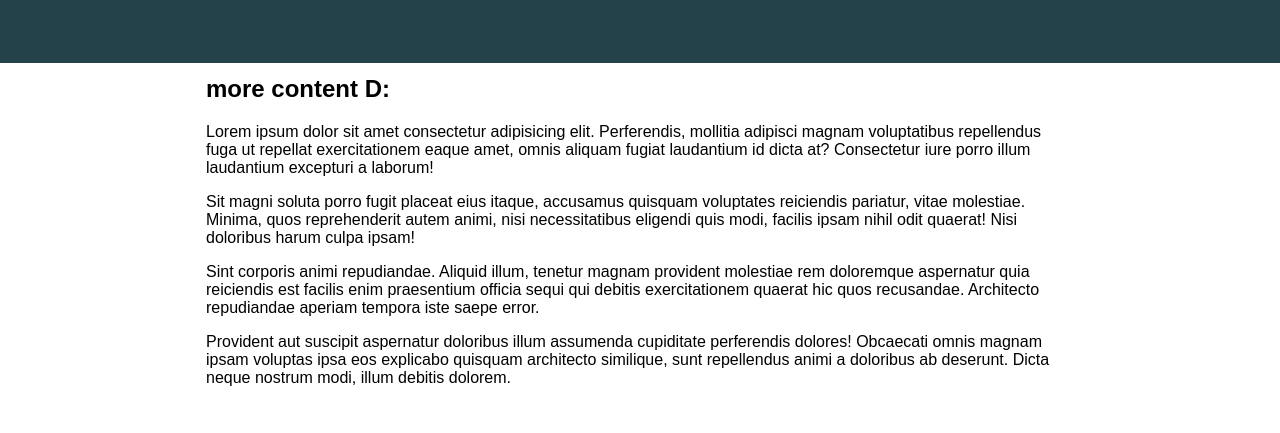
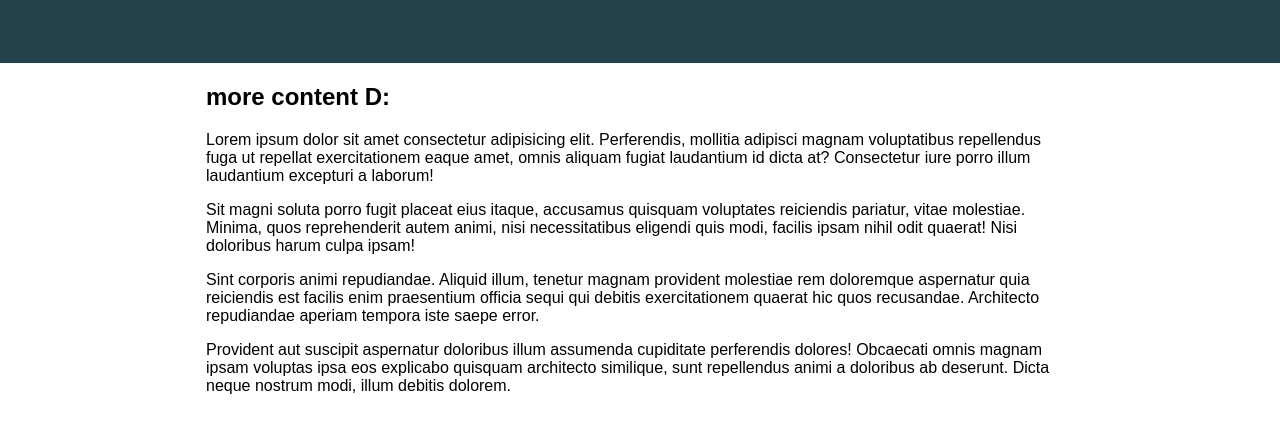
Before and after one commit to LRharlekin/resp-lo, a website: page challenge02-solution/index.html in a window 1280 px wide. Shown: the part 187-620 px from the top of the page. Drawn offline with Linux system fonts and the light colour scheme.

Commit message:
ch02 cleanup

```diff
--- a/challenge02-solution/index.html
+++ b/challenge02-solution/index.html
@@ -8,6 +8,7 @@
     <link rel="stylesheet" href="style.css" />
   </head>
   <body>
+    <div class="intro">
       <div class="container">
         <div class="intro-content">
           <h1>Lorem ipsum dolor sit.</h1>
@@ -18,7 +19,8 @@
           </p>
         </div>
       </div>
-
+    </div>
+    <div class="container">
       <h2>more content D:</h2>
       <p>
         Lorem ipsum dolor sit amet consectetur adipisicing elit. Perferendis,
@@ -29,8 +31,8 @@
       <p>
         Sit magni soluta porro fugit placeat eius itaque, accusamus quisquam
         voluptates reiciendis pariatur, vitae molestiae. Minima, quos
-      reprehenderit autem animi, nisi necessitatibus eligendi quis modi, facilis
-      ipsam nihil odit quaerat! Nisi doloribus harum culpa ipsam!
+        reprehenderit autem animi, nisi necessitatibus eligendi quis modi,
+        facilis ipsam nihil odit quaerat! Nisi doloribus harum culpa ipsam!
       </p>
       <p>
         Sint corporis animi repudiandae. Aliquid illum, tenetur magnam provident
@@ -44,5 +46,6 @@
         explicabo quisquam architecto similique, sunt repellendus animi a
         doloribus ab deserunt. Dicta neque nostrum modi, illum debitis dolorem.
       </p>
+    </div>
   </body>
 </html>
--- a/challenge02-solution/style.css
+++ b/challenge02-solution/style.css
@@ -25,26 +25,18 @@ body {
 
 /* full-width */
 .container {
+  width: 80%;
+  max-width: 900px;
+  margin: 0 auto;
+  padding-inline: 1rem;
+}
+
+.intro {
   background: #23424a;
   color: white;
   padding-block: 50px;
 }
 
-/* full-width limited to max width + padding */
 .intro-content {
-  margin: 0 auto;
-  width: 80%;
-  max-width: 900px;
-  padding-inline: 1rem;
-}
-
-.intro-content > * {
   width: 50%;
 }
-
-body > *:not(.container) {
-  width: 80%;
-  max-width: 900px;
-  margin: 0 auto;
-  padding: 0.5em 1rem;
-}
```
Lines whose indentation alone changed are shown as unchanged.
